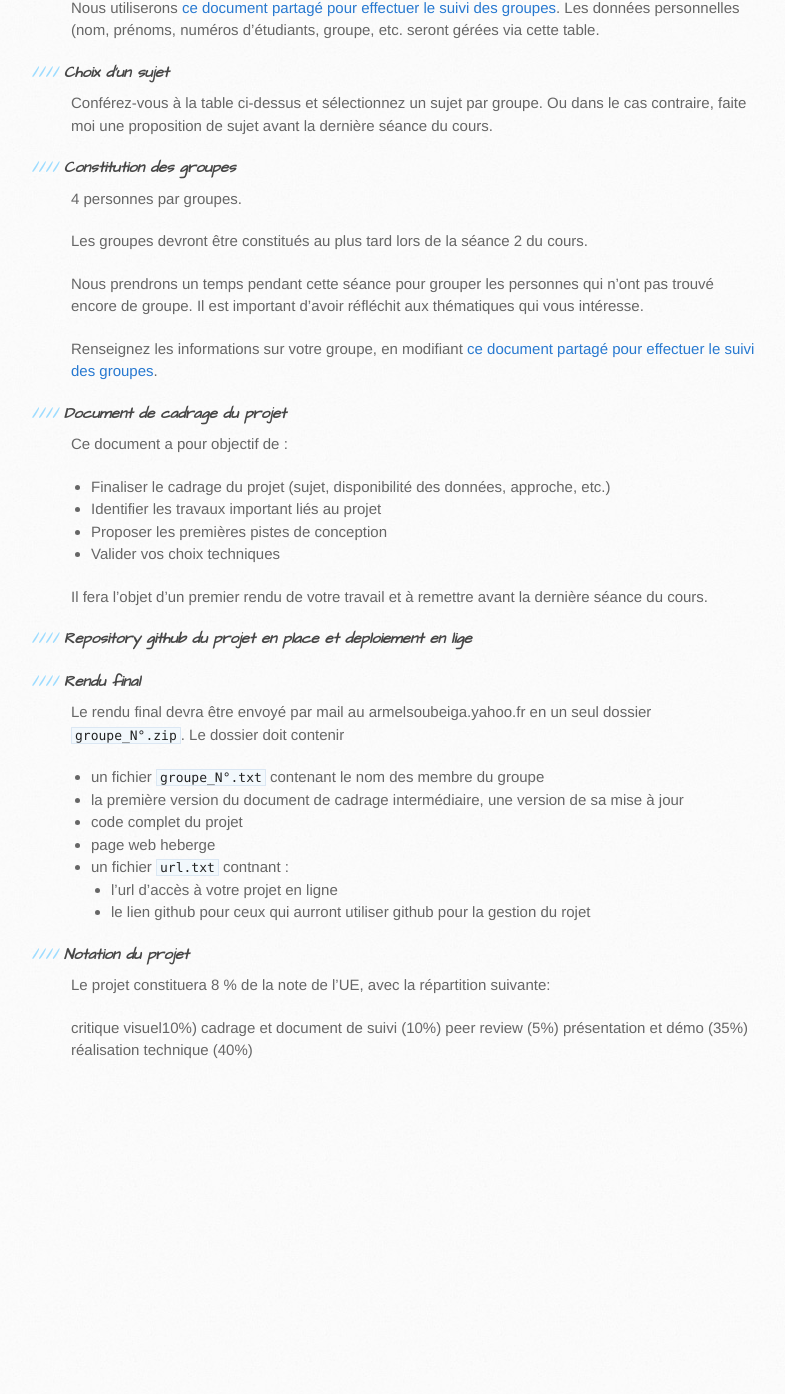
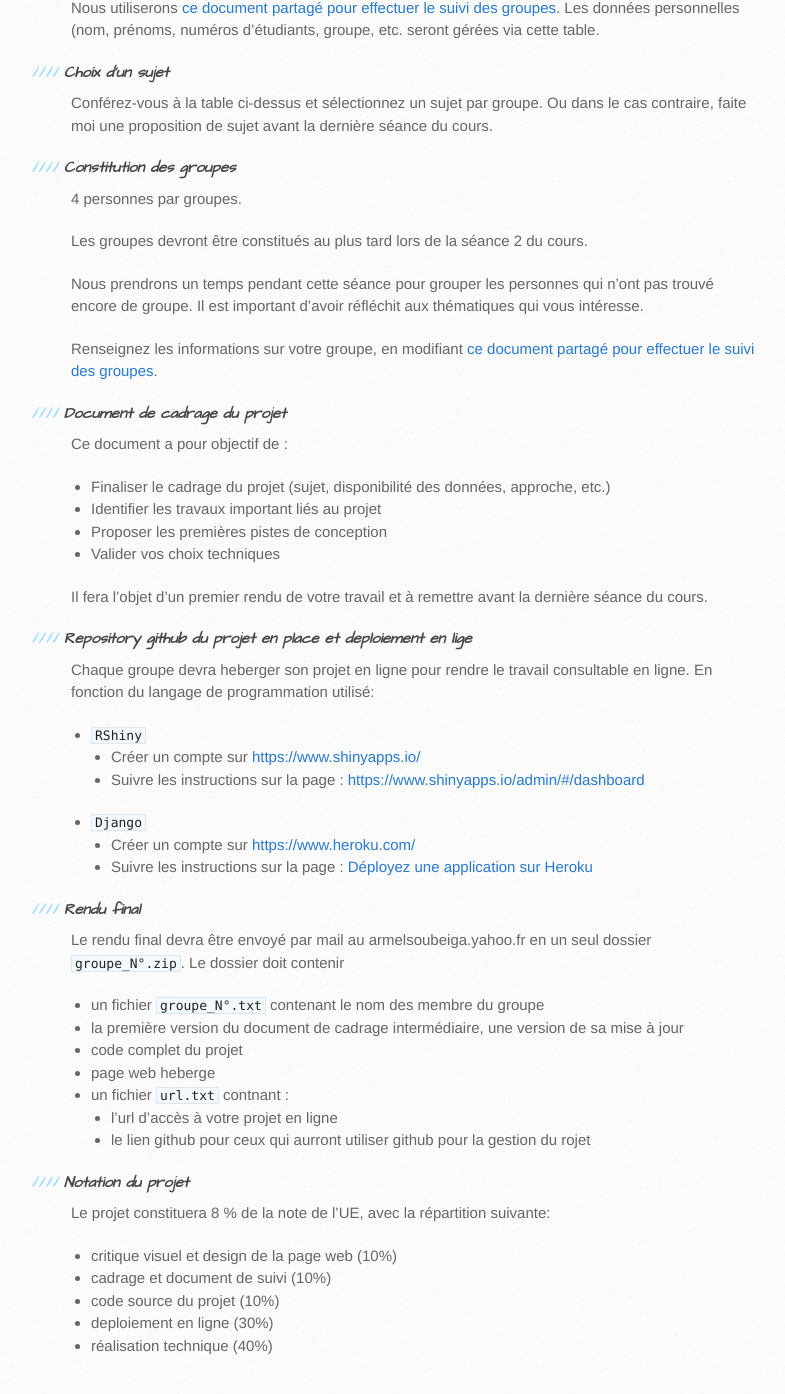
Before and after one commit to armelsoubeiga/Cours, a Jekyll site: the page built from dataviz/_posts/2021-12-11-Visualisation-des-données.md, in a window 1280 px wide and 1400 px high, scrolled down 8766 px. Shown: the top 1394 px of the window, without its empty margins (99-884 px from the left). Built offline with Jekyll 4.4.1, drawn with Linux system fonts in a browser that asks for light colours; before the commit the page ends 9870 px from its top, so only the background shows below that.

Commit message:
Update 2021-12-11-Visualisation-des-données.md

```diff
--- a/dataviz/_posts/2021-12-11-Visualisation-des-données.md
+++ b/dataviz/_posts/2021-12-11-Visualisation-des-données.md
@@ -299,6 +299,15 @@ Il fera l'objet d'un premier rendu de votre travail et à remettre avant la dern
 
 #### *Repository github du projet en place et deploiement en lige*
 
+Chaque groupe devra heberger son projet en ligne pour rendre le travail consultable en ligne.
+En fonction du langage de programmation utilisé:
+* `RShiny`
+  * Créer un compte sur [https://www.shinyapps.io/](https://www.shinyapps.io/)
+  * Suivre les instructions sur la page : [https://www.shinyapps.io/admin/#/dashboard ](https://www.shinyapps.io/admin/#/dashboard)
+* `Django`
+  * Créer un compte sur [https://www.heroku.com/](https://www.heroku.com/)
+  * Suivre les instructions sur la page : [Déployez une application sur Heroku](https://openclassrooms.com/fr/courses/4425076-decouvrez-le-framework-django/4632636-deployez-une-application-sur-heroku)
+
 
 #### *Rendu final*
 
@@ -313,12 +322,11 @@ Le rendu final devra être envoyé par mail au armelsoubeiga.yahoo.fr en un seul
     * le lien github pour ceux qui aurront utiliser github pour la gestion du rojet
 
 
-
 #### *Notation du projet*
 Le projet constituera 8 % de la note de l'UE, avec la répartition suivante:
 
-critique visuel10%)
-cadrage et document de suivi (10%)
-peer review (5%)
-présentation et démo (35%)
-réalisation technique (40%)
+* critique visuel et design de la page web (10%)
+* cadrage et document de suivi (10%)
+* code source du projet (10%)
+* deploiement en ligne (30%)
+* réalisation technique (40%)
```
